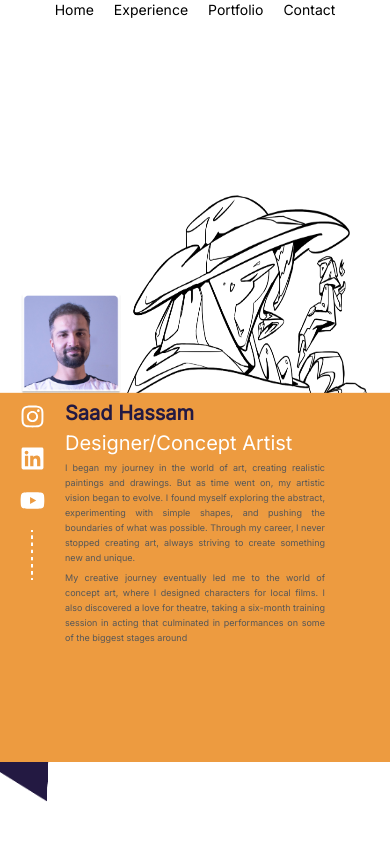
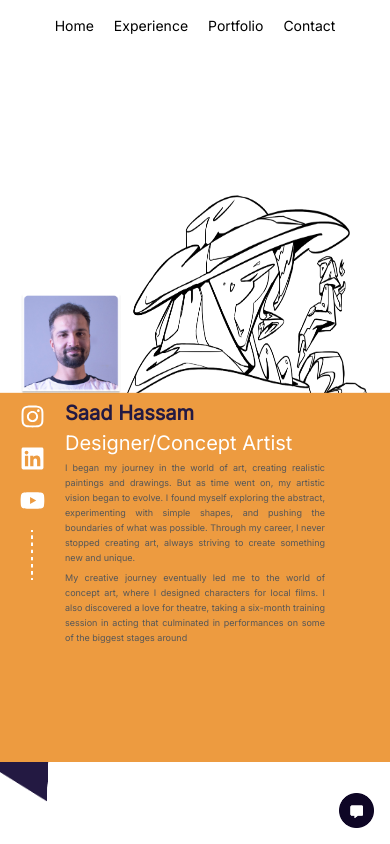
Before and after one commit to saadfarhan124/saad_hassam_web, a Next.js app: page / in a window 390 px wide. Shown: the top 844 px of the page. Built offline with nearby package versions, Linux system fonts and the light colour scheme.

Commit message:
updatedCode

```diff
--- a/src/pages/contact/index.js
+++ b/src/pages/contact/index.js
@@ -1,10 +1,9 @@
 import React from "react";
 import styles from "../../styles/Contact.module.css";
-import Layouts from "../../components/layouts";
 import { Button, Col, Input, Row, Typography } from "antd";
 const Contact = () => {
   return (
-    <div>
+    <div id="contact">
       <Row>
         <Col xs={24} sm={24} lg={12} xl={12} xxl={14}>
           <div className={styles.container1}></div>
--- a/src/pages/footer/index.js
+++ b/src/pages/footer/index.js
@@ -1,9 +1,11 @@
 import React from "react";
-
+import { Link } from "react-scroll";
 const Footer = () => {
   return (
     <footer className="footer">
-      <div className="footer-img" />
+      <Link to="contact" smooth={true} duration={500}>
+        <div className="footer-img" />
+      </Link>
     </footer>
   );
 };
--- a/src/pages/home/index.js
+++ b/src/pages/home/index.js
@@ -1,11 +1,11 @@
 import React from "react";
-import Layouts from "../../components/layouts";
 import styles from "../../styles/Home.module.css";
 import { Col, Row, Typography } from "antd";
 import { FaInstagram, FaLinkedin, FaYoutube } from "react-icons/fa";
 import Footer from "../footer";
 const HomePage = () => {
   return (
+    <>
       <div className={styles.container}>
         <Row justify="space-between" className={styles.container1}>
           <Col
@@ -66,23 +66,26 @@ const HomePage = () => {
             <h1 className={styles.title2}>Designer/Concept Artist</h1>
 
             <p className={styles.para}>
-            I began my journey in the world of art, creating realistic paintings
-            and drawings. But as time went on, my artistic vision began to
-            evolve. I found myself exploring the abstract, experimenting with
-            simple shapes, and pushing the boundaries of what was possible.
-            Through my career, I never stopped creating art, always striving to
-            create something new and unique.
+              I began my journey in the world of art, creating realistic
+              paintings and drawings. But as time went on, my artistic vision
+              began to evolve. I found myself exploring the abstract,
+              experimenting with simple shapes, and pushing the boundaries of
+              what was possible. Through my career, I never stopped creating
+              art, always striving to create something new and unique.
             </p>
 
             <p className={styles.para}>
               My creative journey eventually led me to the world of concept art,
               where I designed characters for local films. I also discovered a
-            love for theatre, taking a six-month training session in acting that
-            culminated in performances on some of the biggest stages around
+              love for theatre, taking a six-month training session in acting
+              that culminated in performances on some of the biggest stages
+              around
             </p>
           </Col>
         </Row>
       </div>
+      <Footer />
+    </>
   );
 };
 
--- a/src/pages/portfolio/index.js
+++ b/src/pages/portfolio/index.js
@@ -1,20 +1,13 @@
-import Layouts from "@/components/layouts";
 import React, { useEffect, useState } from "react";
 import styles from "../../styles/Portfolio.module.css";
 import Masonry, { ResponsiveMasonry } from "react-responsive-masonry";
-import {
-  MdArrowBackIos,
-  MdArrowDropDown,
-  MdArrowForwardIos,
-} from "react-icons/md";
+import { MdArrowBackIos, MdArrowForwardIos } from "react-icons/md";
 
 import "slick-carousel/slick/slick.css";
 import "slick-carousel/slick/slick-theme.css";
 import { Row, Col, Image, Typography } from "antd";
 import Slider from "react-slick";
 import Footer from "../footer";
-import { FaAirbnb } from "react-icons/fa";
-import { ScrollLink } from "react-scroll";
 
 const images1 = [
   { url: "/assets/images/1.png" },
@@ -188,33 +181,6 @@ const Portfolio = () => {
                     preview={false}
                     className={styles.firstImage}
                   />
-
-                  {/* <Row className={styles.row2}>
-                      <Col xs={24} md={10} lg={12} xl={{ span: 12 }} xxl={12}>
-                        <Image
-                          className={styles.colr1}
-                          src={images[2]}
-                          width={400}
-                          height={200}
-                          preview={false}
-                        />
-                      </Col>
-                      <Col
-                        xs={24}
-                        md={10}
-                        lg={{ span: 12 }}
-                        xl={{ span: 11 }}
-                        xxl={{ span: 10 }}
-                      >
-                        <Image
-                          className={styles.colr2}
-                          src={images[3]}
-                          width={400}
-                          height={200}
-                          preview={false}
-                        />
-                      </Col>
-                    </Row> */}
                 </div>
               </Col>
             </Row>
@@ -434,33 +400,6 @@ const Portfolio = () => {
                     preview={false}
                     className={styles.clanImage}
                   />
-
-                  {/* <Row className={styles.row2}>
-                      <Col xs={24} md={10} lg={12} xl={{ span: 12 }} xxl={12}>
-                        <Image
-                          className={styles.colr1}
-                          src={images2[1]}
-                          width={400}
-                          height={250}
-                          preview={false}
-                        />
-                      </Col>
-                      <Col
-                        xs={24}
-                        md={10}
-                        lg={{ span: 12, pull: 1 }}
-                        xl={{ span: 12, push: 2 }}
-                        xxl={{ span: 12 }}
-                      >
-                        <Image
-                          className={styles.colr2}
-                          src={images2[2]}
-                          width={400}
-                          height={200}
-                          preview={false}
-                        />
-                      </Col>
-                    </Row> */}
                 </div>
               </Col>
             </Row>
@@ -507,6 +446,7 @@ const Portfolio = () => {
           />
         </div>
       </div>
+      <Footer />
     </div>
   );
 };
--- a/src/styles/globals.css
+++ b/src/styles/globals.css
@@ -13,7 +13,6 @@
   position: fixed;
   display: flex;
   justify-content: center;
-  align-items: start;
   width: 100%;
   z-index: 1000;
   background-color:  transparent;
@@ -53,6 +52,8 @@ background-repeat: no-repeat;
 background-size: contain;
 
  }
+
+
 
   .slick-prev:before, .slick-next:before {
   display: none;
@@ -95,6 +96,7 @@ background-size: contain;
   @media screen and (max-width: 425px) {
     .navbar{
       height: fit-content;
+      margin-top: 1rem;
     }
     .nav-button {
       margin: 0 5px;
```
Also changed, not shown: src/pages/experience/index.js (+0 -15 lines). Lines whose indentation alone changed are shown as unchanged.
